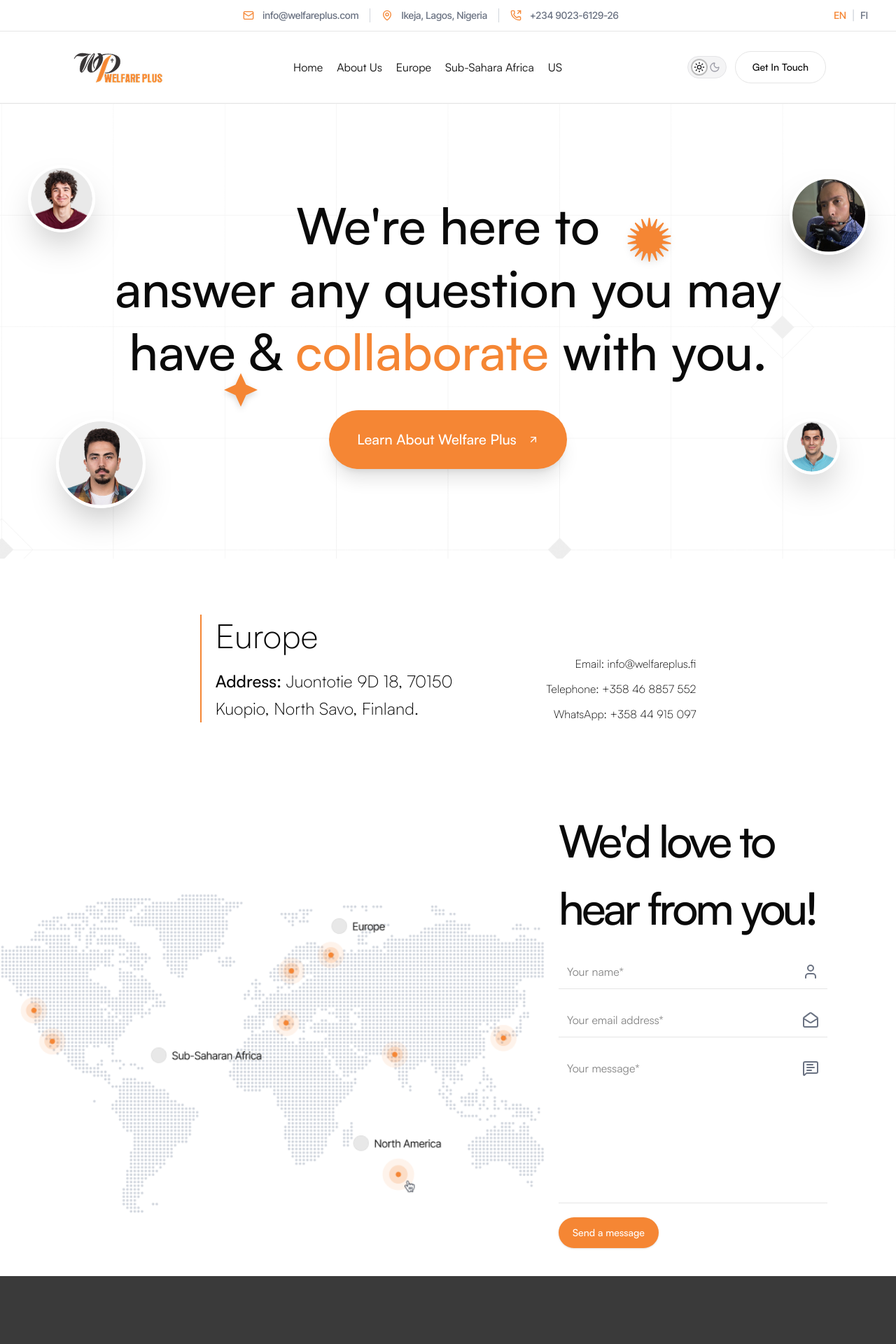
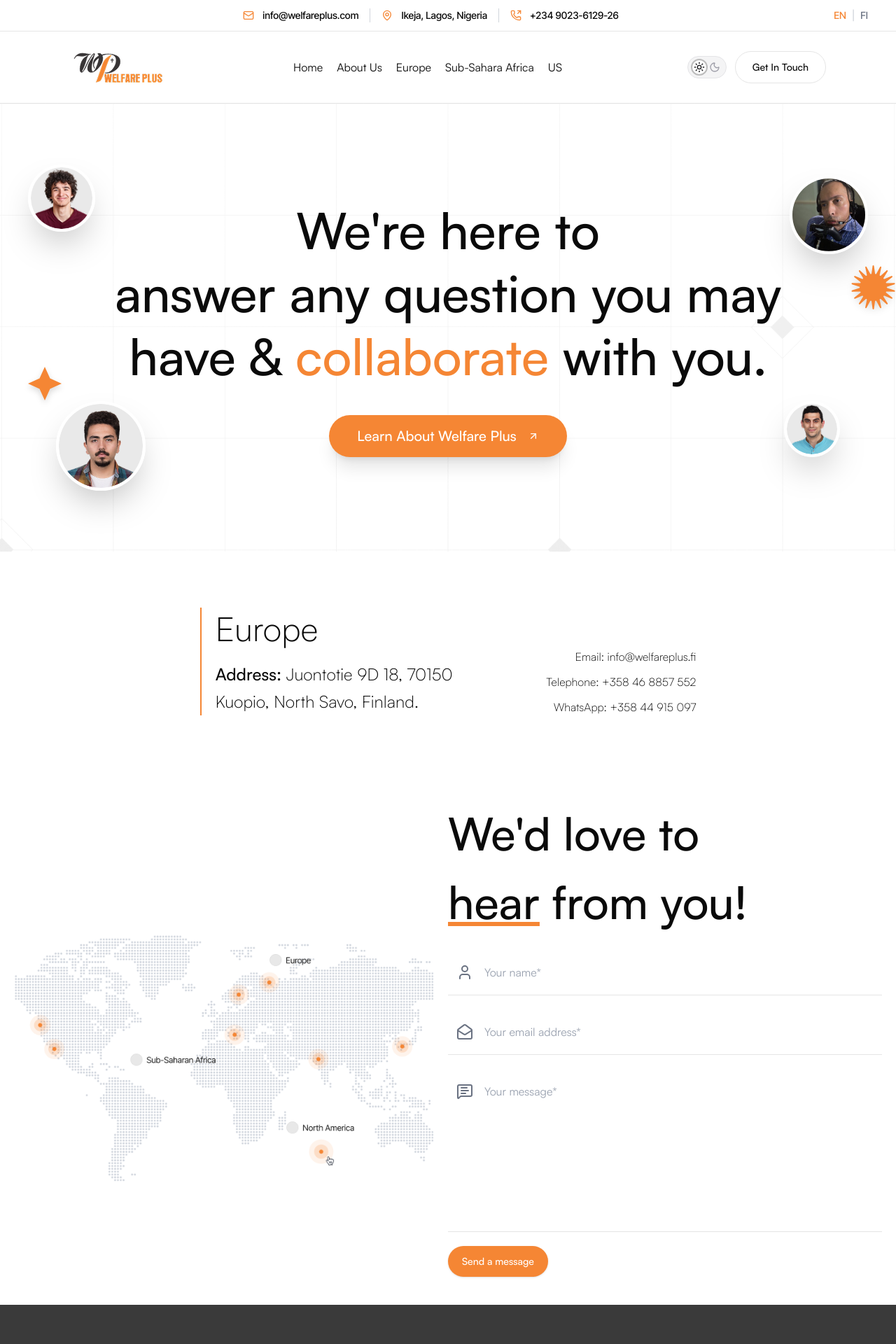
Before and after one commit to Preshgit/Welfare-Plus, a Next.js app: page /en/contact-us in a window 1280 px wide. Shown: the top 1920 px of the page at 70% size. Built offline with nearby package versions, Linux system fonts and the light colour scheme.

Commit message:
fix main hero section

```diff
--- a/components/contact-us/contact-form.tsx
+++ b/components/contact-us/contact-form.tsx
@@ -1,29 +1,28 @@
 import Image from "next/image"
 import MapImage from "@/assets/images/Map.png"
-import HeadingThree from "../ui/typography/headingThree"
-import { MailOpenIcon, MessageSquare, MessageSquareText, UserIcon } from "lucide-react"
+import { MailOpenIcon, MessageSquareText, UserIcon } from "lucide-react"
 import { Button } from "../ui/button"
 
 const ContactForm = () => {
   return (
-    <div className="flex bg-background items-center min-h-125 py-10 gap-x-5">
-      <div className="relative w-194.5">
-        <Image src={MapImage} alt="map" height={413} width={778} />
+    <div className="flex bg-background items-center min-h-125 py-10 gap-x-5 px-5">
+      <div className="relative w-150">
+        <Image src={MapImage} alt="map" height={600} width={600} />
       </div>
-      <div className="space-y-5 w-fit">
-        <HeadingThree text="We'd love to hear from you!" className="font-medium! max-w-sm text-[75px]" />
-        <form className="space-y-5 divide-y max-w-sm justify-seld-end">
-          <div className="flex items-center justify-between py-3 px-3">
-            <input type="text" placeholder="Your name*" />
-            <span><UserIcon className="dark:stroke-primary stroke-gray-500" /></span>
+      <div className="space-y-5 flex flex-1 flex-col">
+        <h3 className="font-medium! max-w-md text-[65px]">We&apos;d love to <span className='underline decoration-primary'>hear</span> from you!</h3>
+        <form className="space-y-5 divide-y w-full justify-self-end">
+          <div className="flex items-center justify-between py-3 px-3 relative">
+            <input type="text" placeholder="Your name*" className="w-full pl-10 py-2 border-none outline-none ring-0 focus:ring-0 focus:outline-none placeholder:text-gray-400" />
+            <UserIcon className="dark:stroke-primary stroke-gray-500 absolute" />
           </div>
           <div className="flex items-center justify-between py-3 px-3">
-            <input type="email" placeholder="Your email address*" />
-            <span><MailOpenIcon className="stroke-gray-500 dark:stroke-primary" /></span>
+            <input type="email" placeholder="Your email address*" className="w-full pl-10 py-2 border-none outline-none ring-0 focus:ring-0 focus:outline-none placeholder:text-gray-400" />
+            <MailOpenIcon className="stroke-gray-500 dark:stroke-primary absolute" />
           </div>
-          <div className="flex  justify-between py-3 px-3">
-            <textarea className="resize-none w-full" rows={8} placeholder="Your message*" />
-            <span><MessageSquareText className="stroke-gray-500 dark:stroke-primary" /></span>
+          <div className="flex  justify-between py-3 px-3 relative">
+            <textarea className="w-full pl-10 py-2 border-none outline-none ring-0 focus:ring-0 focus:outline-none placeholder:text-gray-400 resize-none" rows={8} placeholder="Your message*" />
+            <MessageSquareText className="top-5 stroke-gray-500 dark:stroke-primary absolute" />
           </div>
           <Button className="py-3 px-5 w-fit">
             Send a message
--- a/components/contact-us/hero.tsx
+++ b/components/contact-us/hero.tsx
@@ -67,71 +67,48 @@
             className={`${satoshi.className} font-medium text-4xl sm:text-5xl md:text-6xl lg:text-[72px] leading-tight`}
             variants={fadeInUp}
           >
-            We're here to <br className="hidden sm:block" />
+            We&apos;re here to <br className="hidden sm:block" />
             answer any question you may <br className="hidden sm:block" />
             have &{" "}
             <span className="text-primary">collaborate</span> with you.
           </motion.h2>
           <motion.div variants={fadeInUp}>
-            <Button className="rounded-full px-10 py-7 text-lg md:text-xl shadow-xl transition-all hover:scale-105 active:scale-95">
-              Learn About Welfare Plus <ArrowUpRight className="ml-2" size={24} />
+            <Button className="rounded-full px-10 py-4 text-lg md:text-xl shadow-xl transition-all hover:scale-105 active:scale-95">
+              Learn About Welfare Plus <ArrowUpRight className="ml-2" size={30} />
             </Button>
           </motion.div>
         </motion.div>
-
-        {/* Decorative Avatars */}
-        <motion.div
+        <div
           className="hidden lg:block absolute top-20 left-10 w-24 h-24 rounded-full overflow-hidden shadow-2xl border-4 border-background"
-          variants={floatAnimation}
-          initial="initial"
-          animate="animate"
-          transition={{ duration: 7, ease: "easeInOut", repeat: Infinity }}
         >
           <Image src={avatarTopLeft} alt="avatar" fill className="object-cover" />
-        </motion.div>
+        </div>
 
-        <motion.div
+        <div
           className="hidden lg:block absolute bottom-20 left-20 w-32 h-32 rounded-full overflow-hidden shadow-2xl border-4 border-background"
-          variants={floatAnimation}
-          initial="initial"
-          animate="animate"
-          transition={{ delay: 1, duration: 9, ease: "easeInOut", repeat: Infinity }}
         >
           <Image src={avatarBottomLeft} alt="avatar" fill className="object-cover" />
-        </motion.div>
+        </div>
 
-        <motion.div
-          className="absolute bottom-1/3 left-1/4 hidden lg:block text-primary drop-shadow-lg"
-          variants={scaleIn}
-          initial="initial"
-          animate="animate"
-          transition={{ delay: 0.5 }}
+        <div
+          className="absolute bottom-1/3 left-10 hidden lg:block text-primary drop-shadow-lg"
         >
           <StarOne className="w-12 h-12" />
-        </motion.div>
+        </div>
 
-        <motion.div
+        <div
           className="hidden lg:block absolute top-24 right-10 w-28 h-28 rounded-full overflow-hidden shadow-2xl border-4 border-background"
-          variants={floatAnimation}
-          initial="initial"
-          animate="animate"
-          transition={{ delay: 1.5, duration: 8.5, ease: "easeInOut", repeat: Infinity }}
         >
           <Image src={avatarTopRight} alt="avatar" fill className="object-cover" />
-        </motion.div>
+        </div>
 
-        <motion.div
+        <div
           className="hidden lg:block absolute bottom-32 right-20 w-20 h-20 rounded-full overflow-hidden shadow-2xl border-4 border-background"
-          variants={floatAnimation}
-          initial="initial"
-          animate="animate"
-          transition={{ delay: 2, duration: 10, ease: "easeInOut", repeat: Infinity }}
         >
           <Image src={avatarBottomRight} alt="avatar" fill className="object-cover" />
-        </motion.div>
-
+        </div>
         <motion.div
-          className="hidden lg:block absolute right-1/4 top-1/4 text-primary drop-shadow-lg"
+          className="hidden lg:block absolute right-0 top-56 text-primary drop-shadow-lg"
           variants={scaleIn}
           initial="initial"
           animate="animate"
--- a/components/impacts.tsx
+++ b/components/impacts.tsx
@@ -9,7 +9,7 @@
       <div className="space-y-5 text-center mx-auto">
         <HeadingThree text={text} className="text-primary!" />
         {content.split("\n").map((word, index) => (
-          <p key={index} className={`text-[30px] text-gray-500 font-light ${outfit.className}`}>
+          <p key={index} className={`text-[30px] text-foreground font-light ${outfit.className}`}>
             {word}
           </p>
         ))}
--- a/components/navbar.tsx
+++ b/components/navbar.tsx
@@ -9,8 +9,10 @@
 import { Button } from "./ui/button"
 import LocaleSwitcher from "./localeSwitcher"
 import { interTight } from "@/app/utils/fonts"
+import { useRouter } from "next/navigation"
 
 const Navbar = () => {
+  const router = useRouter()
   const t = useTranslations("Navbar")
   const pathname = usePathname()
   const [menuOpen, setMenuOpen] = useState(false)
@@ -27,7 +29,7 @@
     <div className="w-screen flex sticky top-0 z-50 flex-col items-center bg-background text-foreground">
       <div className={`${interTight.className} font-medium border-b w-screen flex items-center px-10`}>
         <div className="hidden md:flex w-full max-w-6xl mx-auto px-6 md:px-12 py-3 justify-between items-center">
-          <ul className="flex justify-start text-sm text-gray-500 mx-auto">
+          <ul className="flex justify-start text-sm text-foreground mx-auto">
             <li className="pr-4 flex items-center gap-x-3"><span><MailIcon size={16} className="stroke-primary" /></span>{t("email")}</li>
             <li className="px-4 border-l border-gray-300 flex items-center gap-x-3"><span><MapPinIcon size={16} className="stroke-primary" /></span>{t("address")}</li>
             <li className="pl-4 border-l border-gray-300 flex items-center gap-x-3"><span><PhoneOutgoingIcon size={16} className="stroke-primary" /></span>{t("phone")}</li>
@@ -59,7 +61,7 @@
           </ul>
           <div className="hidden md:flex items-center gap-3">
             <ModeToggle />
-            <Button variant="plain" className="border shadow-none py-3 px-6 text-foreground">{t("getInTouch")}</Button>
+            <Button onClick={() => router.push("contact-us")} variant="plain" className="border text-foreground shadow-none py-3 px-6 flex-1">{t("getInTouch")}</Button>
           </div>
           <div className="md:hidden flex items-center gap-2">
             <LocaleSwitcher />
@@ -93,7 +95,7 @@
           </ul>
           <div className="flex items-center gap-3">
             <ModeToggle />
-            <Button variant="plain" className="border shadow-none py-3 px-6 flex-1">{t("getInTouch")}</Button>
+            <Button onClick={() => router.push("/contact-us")} variant="plain" className="border shadow-none py-3 px-6 flex-1">{t("getInTouch")}</Button>
           </div>
           <ul className="flex flex-col gap-1 text-xs text-gray-500 border-t pt-3">
             <li>{t("email")}</li>
--- a/next.config.ts
+++ b/next.config.ts
@@ -1,11 +1,11 @@
 import type { NextConfig } from "next";
-import createNextIntlPlugin from 'next-intl/plugin';
+import createNextIntlPlugin from "next-intl/plugin";
 
 const withNextIntl = createNextIntlPlugin();
 
 const nextConfig: NextConfig = {
-  output: 'export',
-  basePath: '/Welfare-Plus',
+  output: "export",
+  // basePath: '/Welfare-Plus',
   trailingSlash: true,
   images: {
     unoptimized: true,
```
Also changed, not shown: components/contactUs.tsx (+5 -5 lines), components/homepage/hero.tsx (+11 -7 lines).
